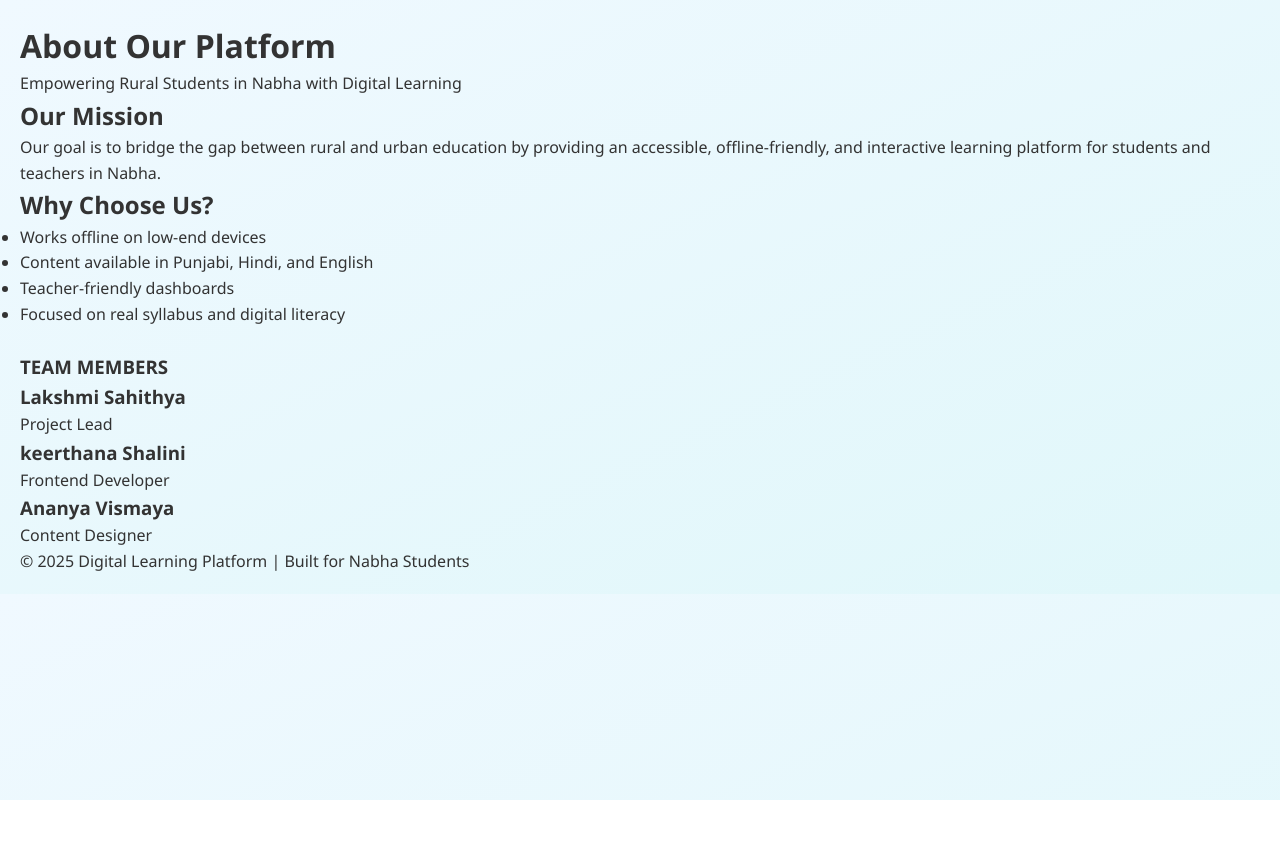
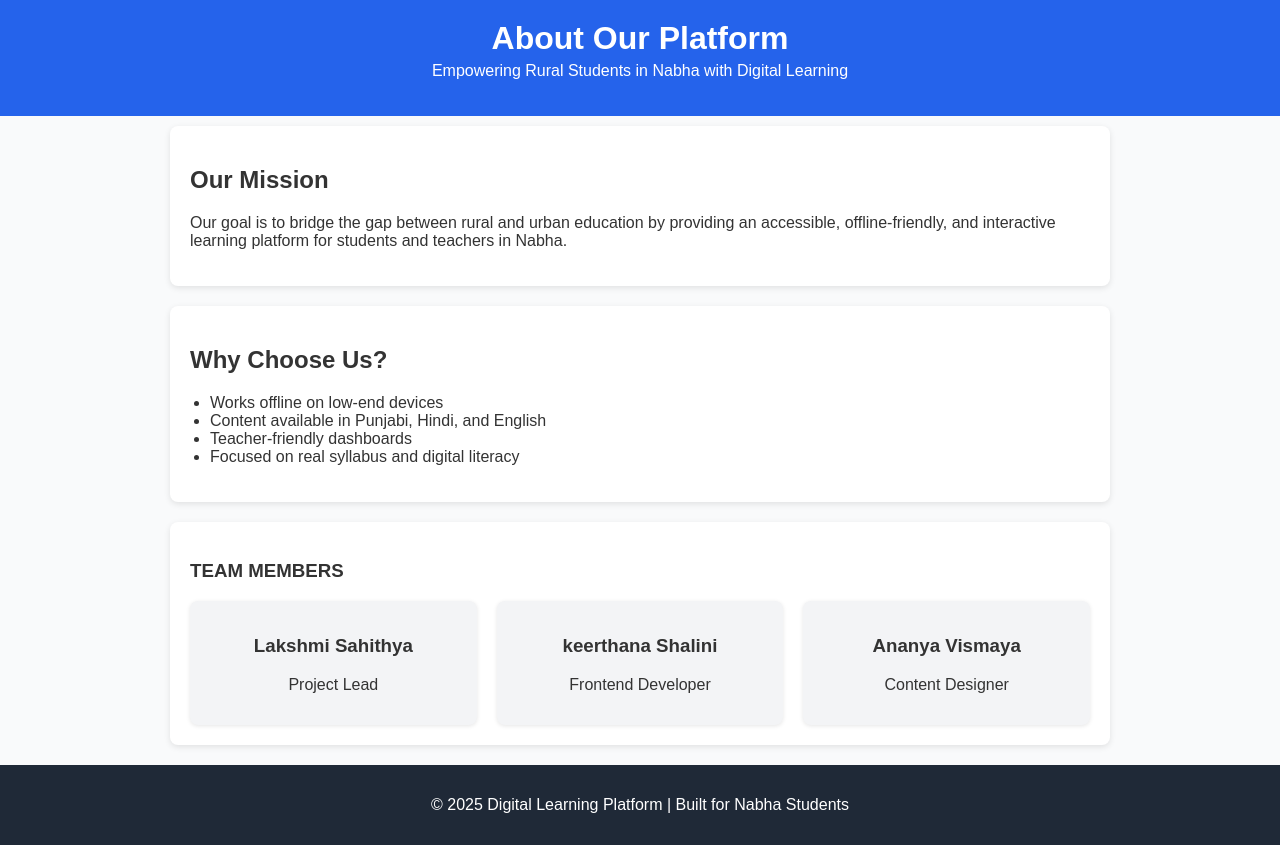
Before and after one commit to sahithyaramesh2-oss/nabhadigital-, a plain HTML site: page about.html in a window 1280 px wide. Before the commit the page ends 800 px from the top, so only its background shows below. Drawn offline with Linux system fonts and the light colour scheme.

Commit message:
changed1

```diff
--- a/about.css
+++ b/about.css
@@ -1,84 +1,67 @@
-/* General Reset */
-* {
+/* about.css */
+body {
+  font-family: Arial, sans-serif;
   margin: 0;
   padding: 0;
-  box-sizing: border-box;
+  background: #f9fafb;
+  color: #333;
 }
 
-/* Body styling */
-body {
-  font-family: "Segoe UI", Tahoma, Geneva, Verdana, sans-serif;
-  background: linear-gradient(to bottom right, #f0f9ff, #e0f7fa);
-  color: #333;
-  line-height: 1.6;
+header {
+  background: #2563eb;
+  color: white;
   padding: 20px;
+  text-align: center;
 }
 
-/* About Section Container */
-.about-container {
-  max-width: 900px;
-  margin: 0 auto;
-  background: #fff;
-  padding: 30px;
-  border-radius: 12px;
-  box-shadow: 0px 4px 12px rgba(0,0,0,0.1);
-  animation: fadeIn 1s ease-in-out;
+header h1 {
+  margin: 0;
+  font-size: 2rem;
 }
 
-/* Heading */
-.about-container h1 {
-  font-size: 2.2rem;
-  text-align: center;
-  margin-bottom: 20px;
-  color: #00796b;
+header p {
+  font-size: 1rem;
+  margin-top: 5px;
 }
 
-/* Paragraphs */
-.about-container p {
-  margin-bottom: 15px;
-  text-align: justify;
-  font-size: 1.1rem;
+section {
+  padding: 20px;
+  margin: 10px auto;
+  max-width: 900px;
 }
 
-/* Highlight box */
-.highlight {
-  background: #e0f2f1;
-  padding: 12px;
-  border-left: 5px solid #00796b;
-  border-radius: 6px;
-  margin: 20px 0;
-  font-style: italic;
+.mission, .why, .team {
+  background: white;
+  padding: 20px;
+  border-radius: 8px;
+  margin-bottom: 20px;
+  box-shadow: 0 2px 6px rgba(0, 0, 0, 0.1);
 }
 
-/* Team Members */
-.team {
-  display: grid;
-  grid-template-columns: repeat(auto-fit, minmax(200px, 1fr));
-  gap: 15px;
-  margin-top: 25px;
+.why ul {
+  padding-left: 20px;
 }
 
-.team-member {
-  background: #fafafa;
+.team-grid {
+  display: flex;
+  gap: 20px;
+  flex-wrap: wrap;
+  justify-content: center;
+}
+
+.member {
+  background: #f3f4f6;
   border-radius: 8px;
   padding: 15px;
   text-align: center;
-  transition: transform 0.3s;
-  border: 1px solid #ddd;
+  flex: 1 1 250px;
+  box-shadow: 0 1px 4px rgba(0,0,0,0.1);
 }
 
-.team-member:hover {
-  transform: scale(1.05);
-  box-shadow: 0px 3px 8px rgba(0,0,0,0.2);
+footer {
+  background: #1f2937;
+  color: white;
+  text-align: center;
+  padding: 15px;
+  margin-top: 20px;
 }
-
-.team-member h3 {
-  margin-bottom: 8px;
-  color: #00796b;
-}
-
-/* Animation */
-@keyframes fadeIn {
-  from { opacity: 0; transform: translateY(20px); }
-  to { opacity: 1; transform: translateY(0); }
-}
--- a/about.html
+++ b/about.html
@@ -7,12 +7,15 @@
   <link rel="stylesheet" href="about.css">
  <link rel="manifest" href="manifest.json">
   <meta name="theme-color" content="#2563eb">
+
+  <!-- Register Service Worker -->
   <script>
     if ("serviceWorker" in navigator) {
       navigator.serviceWorker.register("sw.js")
-    .then(() => console.log("✅ Service Worker Registered"))
-    .catch(err => console.error("SW registration failed:", err));
+        .then(() => console.log("✅ Service Worker Registered for Offline Support"))
+        .catch(err => console.error("❌ SW registration failed:", err));
     }
+  </script>
 </script>
 </head>
 <body>
@@ -45,9 +48,9 @@ if ("serviceWorker" in navigator) {
   </section>
   <!-- Team Section -->
   <section class="team">
+    <h3>TEAM MEMBERS</h3>
     <div class="team-grid">
       <div class="member">
-        <h3>TEAM MEMBERS</h3>
         <h3>Lakshmi Sahithya</h3>
         <p>Project Lead</p>
       </div>
--- /dev/null
+++ b/teacher.css
@@ -0,0 +1,94 @@
+/* ===== General Page Style ===== */
+body {
+  margin: 0;
+  font-family: "Segoe UI", Arial, sans-serif;
+  background: #f9fafb;
+  color: #333;
+  line-height: 1.6;
+}
+
+/* ===== Header ===== */
+header {
+  background: #2563eb;
+  color: white;
+  padding: 15px 20px;
+  display: flex;
+  justify-content: space-between;
+  align-items: center;
+}
+
+header h1 {
+  margin: 0;
+  font-size: 1.6rem;
+}
+
+#lang-toggle {
+  background: white;
+  color: #2563eb;
+  border: none;
+  padding: 6px 12px;
+  border-radius: 6px;
+  cursor: pointer;
+  font-weight: bold;
+  transition: background 0.3s;
+}
+
+#lang-toggle:hover {
+  background: #e0e7ff;
+}
+
+/* ===== Teacher Navigation ===== */
+.teacher-nav {
+  display: flex;
+  justify-content: center;
+  gap: 20px;
+  background: #e0e7ff;
+  padding: 12px;
+  margin-top: 5px;
+}
+
+.teacher-nav a {
+  text-decoration: none;
+  color: #2563eb;
+  font-weight: bold;
+  padding: 6px 10px;
+  border-radius: 6px;
+  transition: all 0.3s;
+}
+
+.teacher-nav a:hover {
+  background: #2563eb;
+  color: white;
+}
+
+/* ===== Welcome Section ===== */
+.welcome {
+  padding: 30px;
+  text-align: center;
+  background: white;
+  margin: 20px auto;
+  max-width: 800px;
+  border-radius: 10px;
+  box-shadow: 0 2px 8px rgba(0,0,0,0.1);
+}
+
+.welcome h2 {
+  margin-top: 0;
+  color: #2563eb;
+  font-size: 1.8rem;
+}
+
+.welcome p {
+  font-size: 1rem;
+  color: #555;
+}
+
+/* ===== Footer ===== */
+footer {
+  text-align: center;
+  padding: 15px;
+  background: #f1f5f9;
+  margin-top: 40px;
+  font-size: 0.9rem;
+  color: #555;
+}
```
Also changed, not shown: contact.html (+4 -1 lines), dobut.html (+4 -4 lines), index.html (+21 -20 lines), student.html (+2 -1 lines), teacher.html (+18 -10 lines), student-app.js (deleted), teacher-app.js (deleted), 1 other file. Lines whose indentation alone changed are shown as unchanged.
